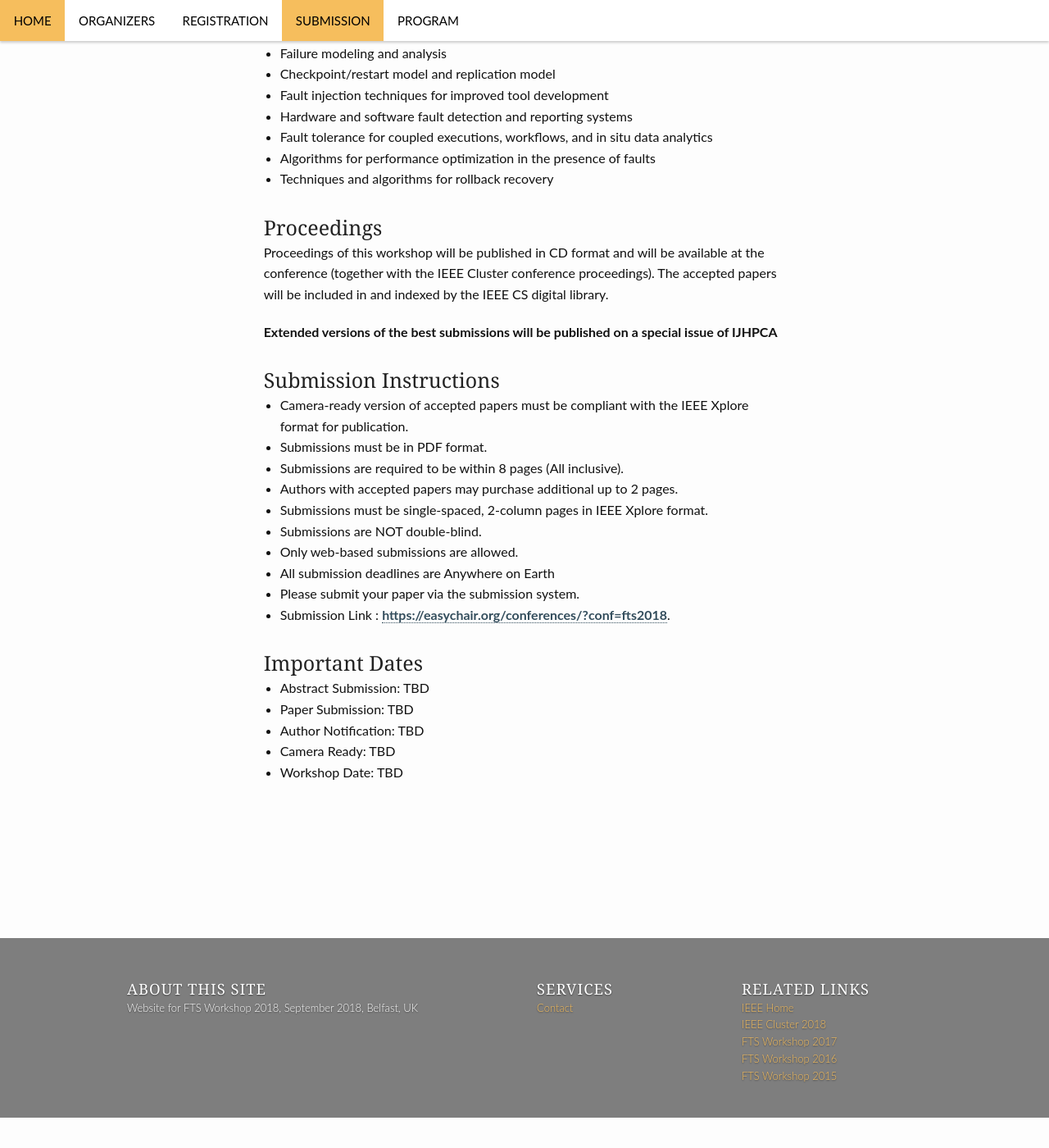
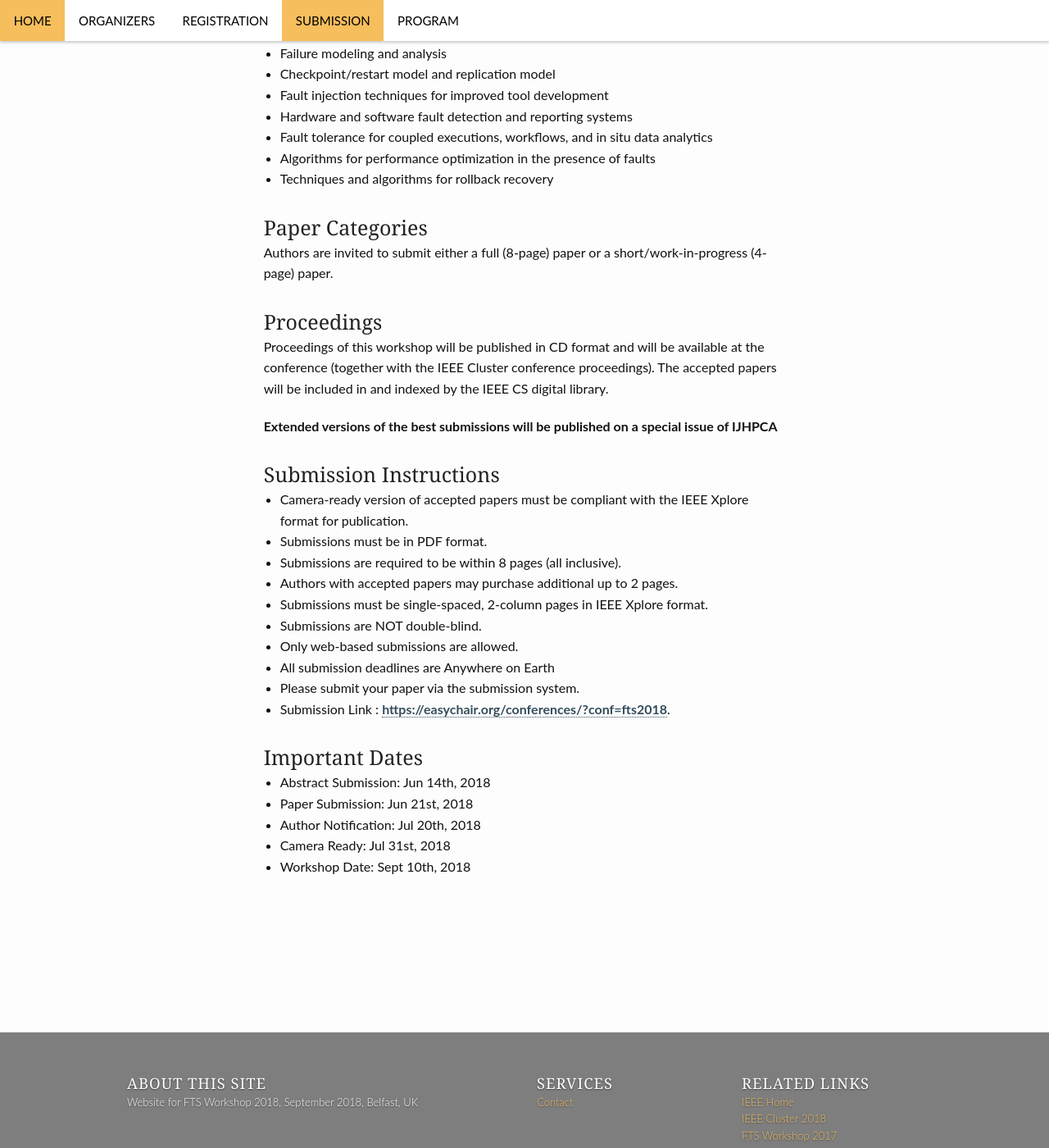
Before and after one commit to fts-workshop/fts17.github.io, a Jekyll site: the page built from submission.md, in a window 1280 px wide and 1400 px high, scrolled down 822 px. Shown: the whole window at 82% size. Built offline with Jekyll 4.4.1, drawn with Linux system fonts in a browser that asks for light colours; before the commit the page ends 2185 px from its top, so only the background shows below that.

Commit message:
added submission dates and paper categories

```diff
--- a/submission.md
+++ b/submission.md
@@ -27,15 +27,20 @@ The focus areas for this workshop include, but are not limited to:
 * Algorithms for performance optimization in the presence of faults
 * Techniques and algorithms for rollback recovery
 
+<h3>Paper Categories</h3>
+
+Authors are invited to submit either a full (8-page) paper or a short/work-in-progress (4-page) paper.
+
 <h3>Proceedings</h3>
-Proceedings of this workshop will be published in CD format and will be available at the conference (together with the IEEE Cluster conference proceedings). The accepted papers will be included in and indexed by the IEEE CS digital library.
+Proceedings of this workshop will be published in CD format and will be available at the conference (together with the IEEE Cluster conference proceedings).
+The accepted papers will be included in and indexed by the IEEE CS digital library.
 
 **Extended versions of the best submissions will be published on a special issue of IJHPCA**
 
 <h3>Submission Instructions</h3>
 * Camera-ready version of accepted papers must be compliant with the IEEE Xplore format for publication.
 * Submissions must be in PDF format.
-* Submissions are required to be within 8 pages (All inclusive).
+* Submissions are required to be within 8 pages (all inclusive).
 * Authors with accepted papers may purchase additional up to 2 pages.
 * Submissions must be single-spaced, 2-column pages in IEEE Xplore format.
 * Submissions are NOT double-blind.
@@ -43,16 +48,10 @@ Proceedings of this workshop will be published in CD format and will be availabl
 * All submission deadlines are Anywhere on Earth
 * Please submit your paper via the submission system.
 * Submission Link : [https://easychair.org/conferences/?conf=fts2018](http://www.easychair.org/conferences/?conf=fts2018){:target="_blank"}.
-{% comment %}
-{% Author information should be included on the submission and will be visible to the reviewers. LaTeX and Word Templates are available [here](http://www.ieee.org/conferences_events/conferences/publishing/templates.html){:target="_blank"}. %}
-{% endcomment %}
-{% comment %}
-{% Submissions will be judged based on relevance, significance, originality, correctness and clarity. %}
-{% endcomment %}
 
 <h3>Important Dates</h3>
-* Abstract Submission:   TBD<br>
-* Paper Submission:      TBD<br>
-* Author Notification:   TBD<br>
-* Camera Ready:          TBD<br>
-* Workshop Date:         TBD<br>
+* Abstract Submission:   Jun 14th, 2018<br>
+* Paper Submission:      Jun 21st, 2018<br>
+* Author Notification:   Jul 20th, 2018<br>
+* Camera Ready:          Jul 31st, 2018<br>
+* Workshop Date:         Sept 10th, 2018<br>
```
Also changed, not shown: index.md (+6 -6 lines).
